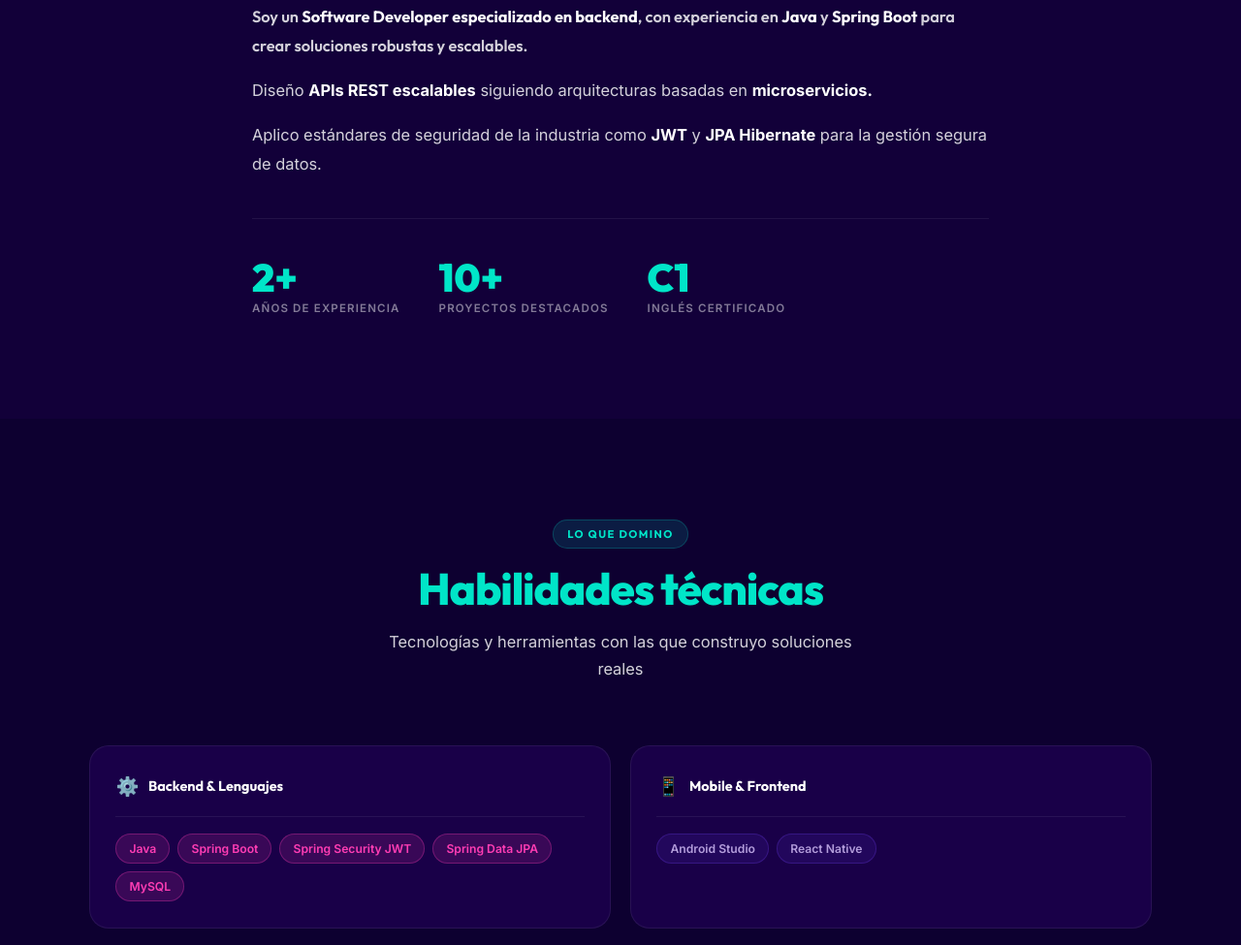
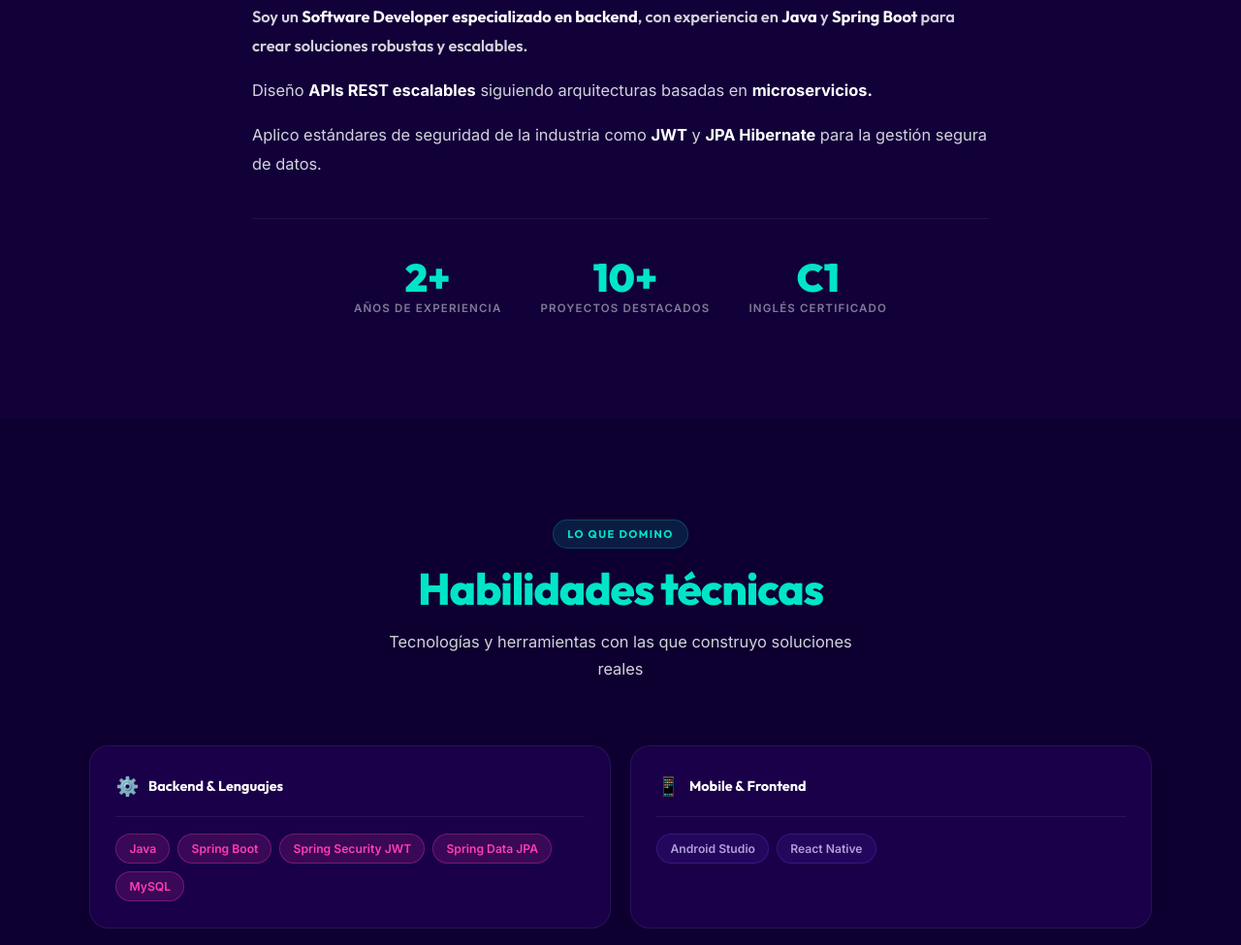
Before and after one commit to manudomdd/manudomdd.github.io, a plain HTML site: page index.html in a window 1280 px wide. Shown: the part 1063-2038 px from the top of the page at 97% size. Drawn offline with Linux system fonts and the light colour scheme.

Commit message:
style: center stats globally in about section

```diff
--- a/style.css
+++ b/style.css
@@ -623,13 +623,20 @@ img { display: block; max-width: 100%; }
 .about-stats {
   display: flex;
   flex-wrap: wrap;
+  justify-content: center;
   gap: 2.5rem;
   margin-top: 2.5rem;
   padding-top: 2.5rem;
   border-top: 1.5px solid var(--border);
 }
 
-.stat-item { display: flex; flex-direction: column; gap: 0.2rem; }
+.stat-item {
+  display: flex;
+  flex-direction: column;
+  align-items: center;
+  text-align: center;
+  gap: 0.2rem;
+}
 
 /* Stats numbers in TEAL — like Octopus highlight numbers */
 .stat-number {
```
